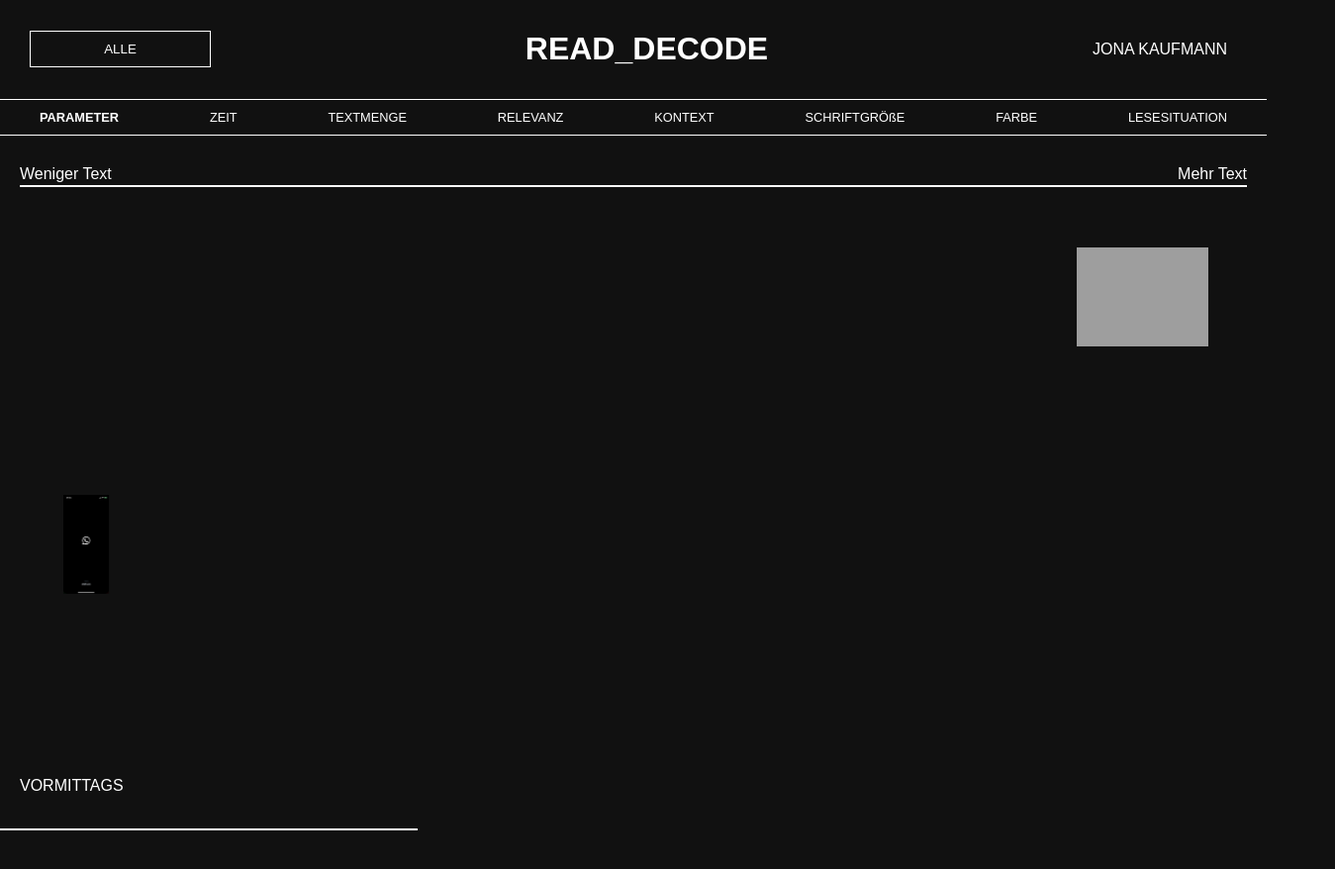
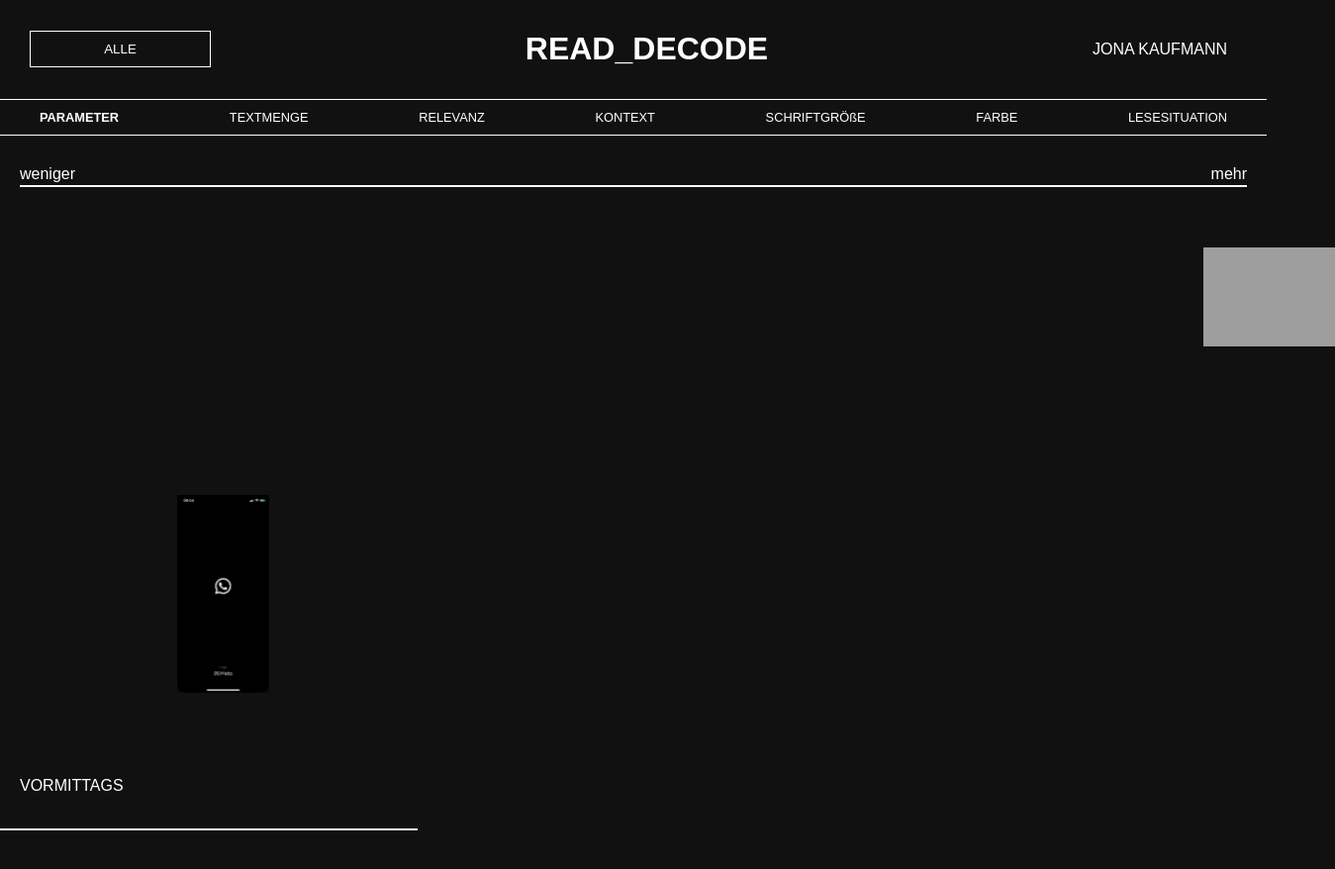
Before and after one commit to jk10274/read-decode, a plain HTML site: page index.html in a window 1280 px wide. Both pictures are taken after a click on the button "TEXTMENGE". Shown: the top 878 px of the page at 99% size, 1349 px wide, since content can reach past the window. Drawn offline with Linux system fonts and the light colour scheme; grey boxes are pictures that could not be loaded; a web font is replaced by a local one.

Commit message:
Add button funtionality

```diff
--- a/index.html
+++ b/index.html
@@ -27,19 +27,19 @@
   <nav>
     <ul>
       <li style="margin-left: 30px;"><button style="font-weight: 700;">PARAMETER</button></li>
-      <li><button>ZEIT</button></li>
-      <li><button>TEXTMENGE</button></li>
-      <li><button>RELEVANZ</button></li>
-      <li><button>KONTEXT</button></li>
-      <li><button>SCHRIFTGRÖßE</button></li>
-      <li><button>FARBE</button></li>
-      <li style="margin-right: 30px;"><button>LESESITUATION</button></li>
+      <li><button id="textmenge">TEXTMENGE</button></li>
+      <li><button id="relevanz">RELEVANZ</button></li>
+      <li><button id="context">KONTEXT</button></li>
+      <li><button id="schriftgroesse">SCHRIFTGRÖßE</button></li>
+      <li><button id="farbe">FARBE</button></li>
+      <li style="margin-right: 30px;"><button id="situation">LESESITUATION</button></li>
     </ul>
   </nav>
   <!-- rest of the website -->
   <div class="timeline">
-    <span class="less-text">Weniger Text</span>
-    <span class="more-text">Mehr Text</span>
+    <span class="less-text" id="timeline-text-left">Weniger Text</span>
+    <span class="center-text"id="timeline-text-center"></span>
+    <span class="more-text" id="timeline-text-right">Mehr Text</span>
   </div>
 
 
--- a/script.js
+++ b/script.js
@@ -1,20 +1,117 @@
 // Fetch the JSON data
-fetch('texts.json')
-  .then(response => response.json())
-  .then(data => {
-    const imageContainer = document.getElementById('image-container');
+fetch("texts.json")
+	.then((response) => response.json())
+	.then((data) => {
+		const imageContainer = document.getElementById("image-container");
 
 		// Get the maximum "Time" value to calculate the delay
 		let maxTime = 0;
 		for (let text in data.Texts) {
-      data.Texts[text].forEach(imageInfo => {
+			data.Texts[text].forEach((imageInfo) => {
 				if (imageInfo.Time > maxTime) {
 					maxTime = imageInfo.Time;
 				}
 			});
 		}
 
+		const placeImages = (data, property) => {
+			// Get the image container
+			const imageContainer = document.getElementById("image-container");
+
+			// Remove all images
+			while (imageContainer.firstChild) {
+				imageContainer.removeChild(imageContainer.firstChild);
+			}
+
 			// Loop through each object in the Texts object
+			for (let text in data.Texts) {
+				// Loop through each subobject (in case there are multiple images per text)
+				data.Texts[text].forEach((imageInfo) => {
+					// Create a new image element
+					let img = new Image();
+
+					// Set the src of the image to the src value from the JSON
+					img.src = imageInfo.src;
+
+					// Set the title of the image to the object's title
+					img.title = text;
+
+					// Set the size of the image based on the "Font-Size" value
+					img.style.height = `${imageInfo["Size"] * 10}px`;
+					img.style.width = "auto";
+
+					// Calculate top and left values based on the Time and the specified property values
+					let top = ((imageInfo.Time - 1) / 9) * (2500 - 250) + 250;
+					let left = (imageInfo[property] / 10) * 90 + 5;
+
+					// Set the image's style to position it based on the calculated top and left values
+					img.style.position = "absolute";
+					img.style.top = `${top}px`;
+					img.style.left = `${left}vw`;
+					img.style.zIndex = 1000;
+
+					// Initially set opacity to 0
+					img.style.opacity = 0;
+
+					// Add the fade-in class to the image
+					img.classList.add("fade-in");
+
+					// Set the animation delay based on the "Time" value
+					let delay = imageInfo.Time / maxTime; // The multiplier controls the total duration
+					img.style.animationDelay = `${delay}s`;
+
+					// Append the image to the imageContainer
+					imageContainer.appendChild(img);
+				});
+			}
+		};
+		// Place images initially based on "Amount"
+		placeImages(data, "Amount");
+
+		// Get the buttons
+		let relevanzButton = document.getElementById("relevanz");
+		let schriftgroesseButton = document.getElementById("schriftgroesse");
+		let textmengeButton = document.getElementById("textmenge");
+		let contextButton = document.getElementById("context");
+		let farbeButton = document.getElementById("farbe");
+		let situationButton = document.getElementById("situation");
+
+		// Get the timeline text elements
+		let timelineTextLeft = document.getElementById("timeline-text-left");
+		let timelineTextRight = document.getElementById("timeline-text-right");
+		let timelineTextCenter = document.getElementById("timeline-text-center");
+
+		textmengeButton.addEventListener("click", () => {
+			// Change the text on the timeline
+			timelineTextLeft.textContent = "weniger";
+			timelineTextRight.textContent = "mehr";
+
+			// Place the images based on "Amount"
+			placeImages(data, "Amount");
+		});
+
+		// Add click event listeners to the buttons
+		relevanzButton.addEventListener("click", () => {
+			// Change the text on the timeline
+			timelineTextLeft.textContent = "weniger wichtig";
+			timelineTextRight.textContent = "wichtiger";
+
+			// Place the images based on "Importance"
+			placeImages(data, "Importance");
+		});
+
+		schriftgroesseButton.addEventListener("click", () => {
+			// Change the text on the timeline
+			timelineTextLeft.textContent = "kleiner";
+			timelineTextRight.textContent = "größer";
+
+			// Place the images based on "Font-Size"
+			placeImages(data, "Font-Size");
+		});
+	})
+	.catch((error) => console.error("Error:", error));
+
+/* // Loop through each object in the Texts object
     for (let text in data.Texts) {
       // Loop through each subobject (in case there are multiple images per text)
       data.Texts[text].forEach(imageInfo => {
@@ -28,8 +125,8 @@ fetch('texts.json')
         img.title = text;
 
         // Set the size of the image
-        img.height = 100;
-
+        img.style.height = `${imageInfo["Size"] * 10}px`;
+        img.style.width = 'auto';
 
         // Calculate top and left values based on the Time and Amount values
         let top = (imageInfo.Time - 1) / 9 * (2500 - 250) + 250;
@@ -56,4 +153,4 @@ fetch('texts.json')
       });
     }
   })
-  .catch(error => console.error('Error:', error));
+  .catch(error => console.error('Error:', error)); */
--- a/styles.css
+++ b/styles.css
@@ -117,6 +117,14 @@ body {
     right: 0;
   }
 
+  .timeline .center-text {
+    position: absolute;
+    left: 50%;
+    top: -20px; /* adjust as needed */
+    transform: translateX(-50%);
+    color: #ffffff;
+}
+
   @keyframes fadeIn {
     from {
       opacity: 0;
--- a/texts.json
+++ b/texts.json
@@ -10,7 +10,8 @@
                 "Font-Size": 6,
                 "Font-Color": "White",
                 "Situation": "Zuhause",
-                "src": "https://cdn.jsdelivr.net/gh/jk10274/read-decode@master/images/Erster-Blick-aufs-Handy.PNG"
+                "src": "https://cdn.jsdelivr.net/gh/jk10274/read-decode@master/images/Erster-Blick-aufs-Handy.PNG",
+                "Size": 10
             }
         ],
         "Meta Logo auf Whatsapp": [
@@ -23,7 +24,8 @@
                 "Font-Size": 6,
                 "Font-Color": "White",
                 "Situation": "Zuhause",
-                "src": "https://cdn.jsdelivr.net/gh/jk10274/read-decode/images/Meta-Logo-auf-Whatsapp.PNG"
+                "src": "https://cdn.jsdelivr.net/gh/jk10274/read-decode/images/Meta-Logo-auf-Whatsapp.PNG",
+                "Size": 20
             }
         ]
     }
```
Lines whose indentation alone changed are shown as unchanged.
